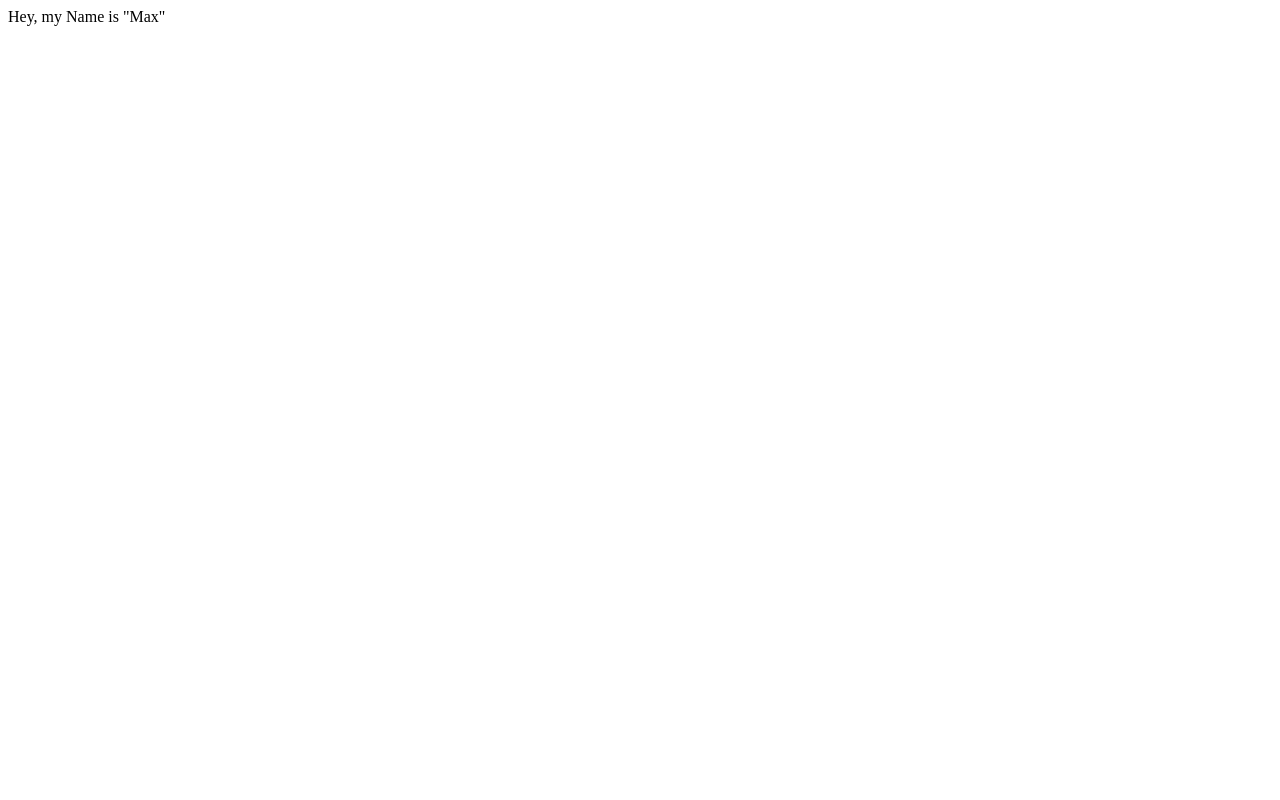
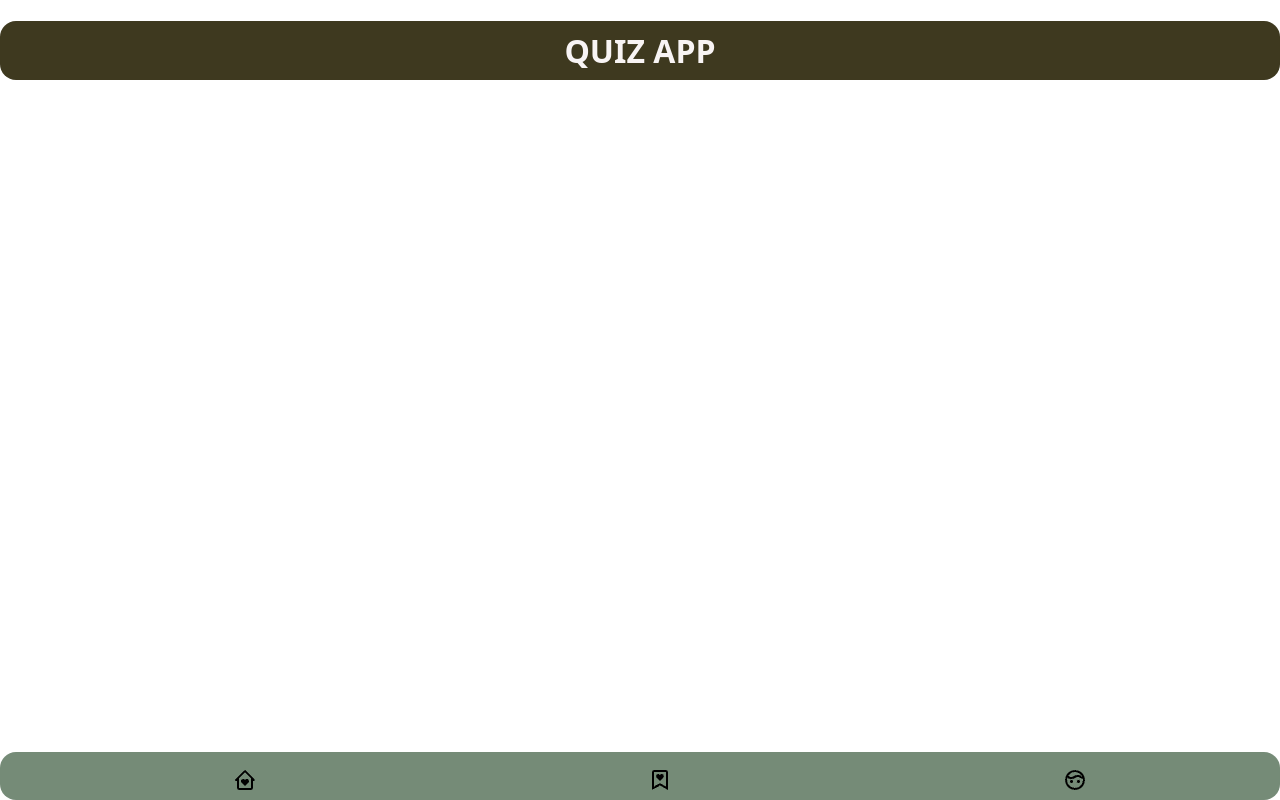
Before and after one commit to Nikola-Pankratz/Quiz-Duell, a plain HTML site: page profile.html in a window 1280 px wide. Drawn offline with Linux system fonts and the light colour scheme.

Commit message:
addednavbar

```diff
--- a/css/components/navbar.css
+++ b/css/components/navbar.css
@@ -1,12 +1,13 @@
-nav {
+.homeBookProfile {
   background-color: rgba(16, 54, 20, 0.578);
   height: 3rem;
   width: 100%;
   bottom: 0rem;
   border-radius: 1rem;
   bottom: 0;
+  position: fixed;
+}
+.navigation {
   display: flex;
-  align-items: center;
-  position: fixed;
   justify-content: space-around;
 }
--- a/css/global.css
+++ b/css/global.css
@@ -30,7 +30,7 @@ body {
     Oxygen, Ubuntu, Cantarell, "Open Sans", "Helvetica Neue", sans-serif;
   margin: 0;
 }
-.rectangleTop {
+/* .rectangleTop {
   width: 100%; /* Breite des Rechtecks */
   height: 7.8%; /* Höhe des Rechtecks */
   background-color: #ffffff; /* Hintergrundfarbe des Rechtecks */
@@ -43,4 +43,4 @@ body {
   top: 94.99%;
   background-color: #ffffff; /* Hintergrundfarbe des Rechtecks */
   position: fixed;
-}
+} */
--- a/profile.html
+++ b/profile.html
@@ -2,10 +2,40 @@
 <html lang="en">
   <head>
     <meta charset="UTF-8" />
-    <meta name="viewport" content="width=, initial-scale=1.0" />
+    <meta name="viewport" content="width=device-width, initial-scale=1.0" />
     <title>Document</title>
+    <link rel="stylesheet" href="css/styles.css" />
   </head>
+
   <body>
-    Hey, my Name is "Max"
+    <!-- <div class="rectangleTop"></div>
+    <div class="rectangleBottom"></div> -->
+
+    <h1>Quiz APP</h1>
+    <main></main>
+
+    <footer>
+      <nav class="homeBookProfile">
+        <ul class="navigation">
+          <li class="navigation__home">
+            <a href="index.html">
+              <img src="img/home-heart-regular-24.png" />
+            </a>
+          </li>
+
+          <li class="navigation__bookmark">
+            <a href="bookmarks.html">
+              <img src="img/bookmark-heart-regular-24.png" />
+            </a>
+          </li>
+
+          <li class="navigation__profile">
+            <a href="profile.html">
+              <img src="img/face-regular-24.png" />
+            </a>
+          </li>
+        </ul>
+      </nav>
+    </footer>
   </body>
 </html>
```
Also changed, not shown: bookmarks.html (+22 -6 lines), index.html (+22 -6 lines).
